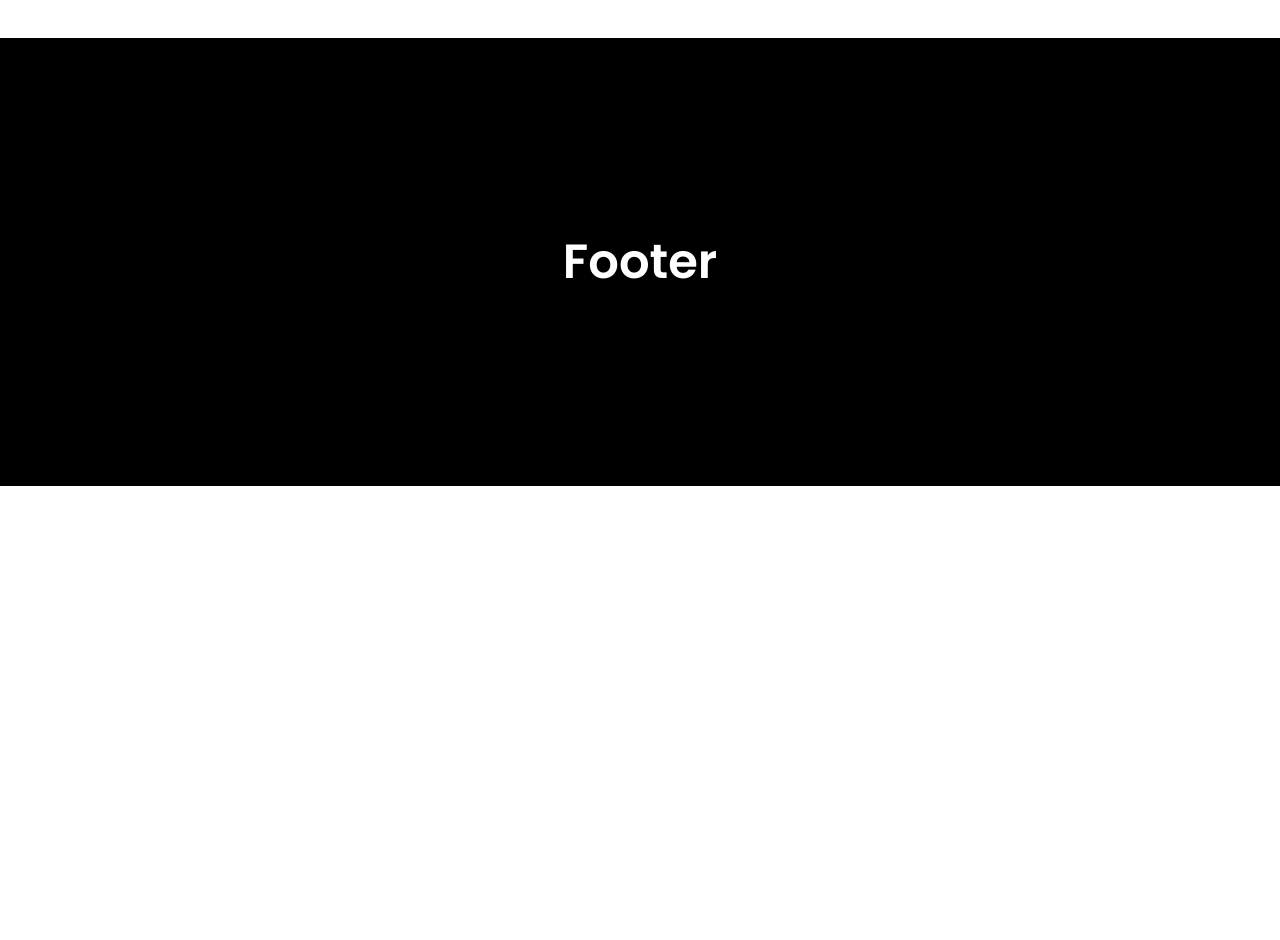
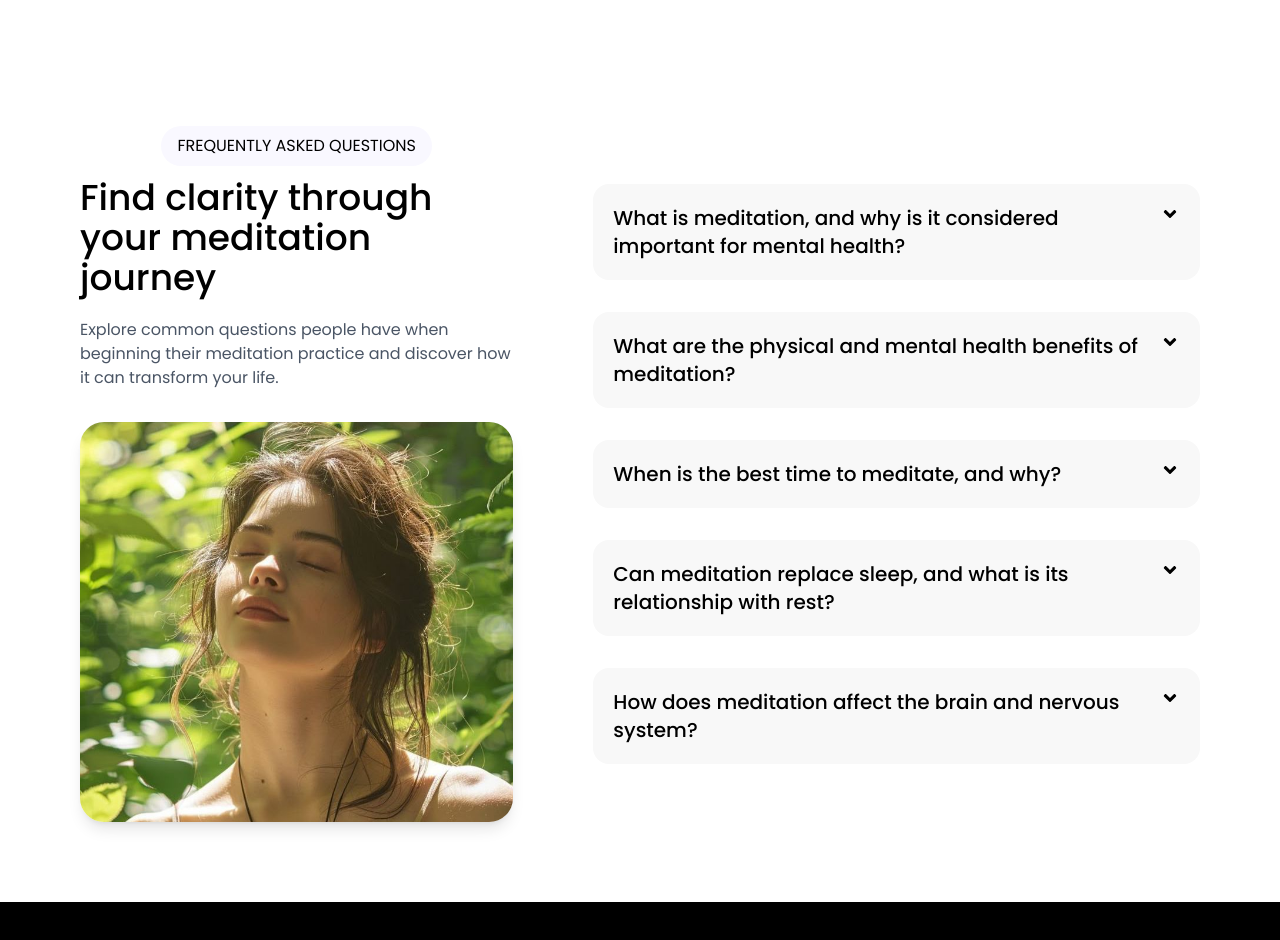
Before and after one commit to Neeschal1/Soham-web, a React (Vite) app: page / in a window 1280 px wide. Shown: the part 3740-4680 px from the top of the page. Before the commit the page ends 4226 px from the top, so only its background shows below. Built offline with nearby package versions, Linux system fonts and the light colour scheme.

Commit message:
faqs completed with responsive codes

```diff
--- a/src/components/landing/faqs.jsx
+++ b/src/components/landing/faqs.jsx
@@ -1,65 +1,169 @@
-import React, { useState } from "react";
+import React, { useState, useEffect, useRef } from "react";
+import { FaAngleUp, FaAngleDown } from "react-icons/fa";
 import Fonts from "../../utils/fontsconfig";
+import Faqimg from "../../assets/images/faqimg.jpg";
 
-const questions = [
+const Faqs = () => {
+  const [openIndex, setOpenIndex] = useState(null);
+  const [visible, setVisible] = useState(false);
+
+  const qunandanswers = [
     {
-        key:1,
-        "question":"Do I need any special equipment to meditate?",
-        "answer":"No special tools are required. A quiet space and a comfortable seat are enough to start your meditation practice."
+      question: "What is meditation, and why is it considered important for mental health?",
+      answer:
+        "Meditation is a mental practice in which a person uses techniques such as focusing the mind on a particular object, thought, or activity to achieve a mentally clear, emotionally calm, and stable state. It is considered important for mental health because it helps reduce stress, anxiety, and negative emotions. Scientific studies have shown that regular meditation can improve brain function, enhance focus, and increase emotional resilience, allowing people to cope better with challenges in daily life.",
     },
     {
-        key:1,
-        "question":"Do I need any special equipment to meditate?",
-        "answer":"No special tools are required. A quiet space and a comfortable seat are enough to start your meditation practice."
+      question: "What are the physical and mental health benefits of meditation?",
+      answer:
+        "Physical benefits: Lower blood pressure, reduced risk of heart disease, stronger immune system, better digestion, and improved sleep. Mental benefits: Enhanced focus and memory, reduced anxiety and depression, improved emotional regulation, increased creativity, and overall mental clarity. These benefits occur gradually with regular practice and can significantly improve quality of life.",
     },
     {
-        key:1,
-        "question":"Do I need any special equipment to meditate?",
-        "answer":"No special tools are required. A quiet space and a comfortable seat are enough to start your meditation practice."
+      question: "When is the best time to meditate, and why?",
+      answer:
+        "Early morning or just before bed is considered the best time. In the morning, the mind is fresh and less distracted, which helps set a calm tone for the day. Before bed, meditation helps relax the mind and body, promoting deep sleep and recovery from daily stress. Consistency in timing also helps make meditation a habit.",
     },
     {
-        key:1,
-        "question":"Do I need any special equipment to meditate?",
-        "answer":"No special tools are required. A quiet space and a comfortable seat are enough to start your meditation practice."
+      question: "Can meditation replace sleep, and what is its relationship with rest?",
+      answer:
+        "Meditation cannot replace sleep, but it can improve the quality of sleep. It relaxes the body and mind, making it easier to fall asleep and experience deep, restorative rest. Meditation before bed, especially breathing or guided meditation, can help reduce insomnia or restless thoughts, leading to better overall mental and physical health.",
     },
-]
+    {
+      question: "How does meditation affect the brain and nervous system?",
+      answer:
+        "Meditation causes measurable changes in the brain. It increases grey matter, which is linked to memory, decision-making, and learning, and strengthens the prefrontal cortex, which is responsible for focus and planning. Simultaneously, it reduces activity in the amygdala, the part of the brain associated with fear, stress, and emotional reactions. Meditation also slows down the nervous system, lowers heart rate, and reduces cortisol, the stress hormone.",
+    }
+  ];
 
-const Faqs = () => {
+  const toggleOpen = (index) => {
+    setOpenIndex(openIndex === index ? null : index);
+  };
 
-    const [answer, setAnswer] = useState(false)
+  // Intersection Observer
+  const scrollRef = useRef(null);
+  useEffect(() => {
+    const section = scrollRef.current;
+    const observer = new IntersectionObserver(
+      (entries) => {
+        entries.forEach((entry) => {
+          if (entry.isIntersecting) {
+            setVisible(true);
+            observer.unobserve(section);
+          }
+        });
+      },
+      { threshold: 0.2 }
+    );
+    if (section) observer.observe(section);
+    return () => observer.disconnect();
+  }, []);
 
   return (
-    <>
-      <div className="flex flex-1 items-center justify-between p-10">
-        <div>
+    <section
+      ref={scrollRef}
+      className={`flex flex-col md:flex-row items-center justify-between gap-20 py-20 lg:px-20 bg-white transition-all duration-700 ${
+        visible ? "opacity-100 translate-y-0" : "opacity-0 translate-y-10"
+      }`}
+    >
+      {/* LEFT SIDE - Heading + Image */}
+      <div className="w-full md:w-5/12 flex flex-col items-start gap-8">
+        {/* Heading Section */}
+        <div className="flex flex-col gap-3 w-full items-center">
+          <h3
+            className="bg-[#F9F8FF] py-2 px-4 rounded-full w-fit"
+            style={Fonts.poppins.regular}
+          >
+            FREQUENTLY ASKED QUESTIONS
+          </h3>
 
-            {/* FAQ's content */}
-          <div className="flex flex-col gap-6">
-            <div className="flex">
+          <h1
+            style={Fonts.poppins.medium}
+            className="text-3xl lg:text-4xl font-bold text-black"
+          >
+            Find clarity through <br /> your meditation journey
+          </h1>
+
+          <p
+            className="text-gray-600 mt-2 max-w-md"
+            style={Fonts.poppins.regular}
+          >
+            Explore common questions people have when beginning their
+            meditation practice and discover how it can transform your life.
+          </p>
+        </div>
+
+        {/* Image Below Heading */}
+        <div className="w-full flex justify-center items-center">
+          <img
+            src={Faqimg}
+            alt="FAQ Illustration"
+            className="rounded-3xl w-full h-[50vh] object-cover shadow-lg hover:scale-105 transition-transform duration-700"
+          />
+        </div>
+      </div>
+
+      {/* RIGHT SIDE - FAQs */}
+      <div className="w-full md:w-7/12 flex flex-col gap-8">
+        {qunandanswers.map((item, index) => (
+          <div
+            key={index}
+            onClick={() => toggleOpen(index)}
+            className="bg-[#F8F8F8] rounded-2xl p-5 cursor-pointer transition-all duration-300 hover:bg-[#EBEBEB]"
+          >
+            <div className="flex justify-between items-start">
               <h3
-                className="bg-[#F9F8FF] py-2 px-10 rounded-full"
+                className="text-lg md:text-xl font-semibold text-black"
+                style={Fonts.poppins.medium}
+              >
+                {item.question}
+              </h3>
+              <div className="ml-4 text-black flex-shrink-0">
+                {openIndex === index ? (
+                  <FaAngleUp className="w-5 h-5" />
+                ) : (
+                  <FaAngleDown className="w-5 h-5" />
+                )}
+              </div>
+            </div>
+
+            <div
+              className={`overflow-hidden transition-all duration-500 ${
+                openIndex === index ? "max-h-80 mt-3" : "max-h-0"
+              }`}
+            >
+              <p
+                className="text-sm md:text-base text-gray-600 leading-relaxed whitespace-pre-line"
                 style={Fonts.poppins.regular}
               >
-                FAQ'S
-              </h3>
-            </div>
-            <div className="flex w-5/12 flex-col gap-4">
-              <h1 style={Fonts.poppins.medium} className="text-4xl">
-                Frequently asked questions
-              </h1>
-              <h3 style={Fonts.poppins.light}>
-                Have questions? We’ve got you covered. Explore our frequently
-                asked questions to quickly find answers, clear doubts, and get
-                guidance to make the most of your journey.
-              </h3>
+                {item.answer}
+              </p>
             </div>
           </div>
+        ))}
+      </div>
 
-          {/* FAQ's */}
-
-        </div>
-      </div>
-    </>
+      {/* Responsive Styling */}
+      <style jsx>{`
+        @media (max-width: 768px) {
+          section {
+            flex-direction: column;
+            text-align: center;
+            padding: 2rem 1.5rem;
+          }
+          img {
+            width: 100%;
+            height: auto;
+            margin-top: 1rem;
+          }
+          h1 {
+            font-size: 1.8rem;
+          }
+          p {
+            font-size: 0.95rem;
+          }
+        }
+      `}</style>
+    </section>
   );
 };
 
--- a/src/components/landing/instructors.jsx
+++ b/src/components/landing/instructors.jsx
@@ -171,7 +171,7 @@ const Instructors = () => {
         <h1 style={Fonts.poppins.medium} className="text-5xl mt-4 mb-2">
           Meet our Expert Instructor
         </h1>
-        <p style={Fonts.poppins.light} className="text-lg text-gray-600 mb-10">
+        <p style={Fonts.poppins.regular} className="text-gray-600 mt-2 mb-10">
           Discover the experts guiding your journey. Our instructors bring years
           of experience, passion, and knowledge to help you grow and learn.
         </p>
--- a/src/screens/landing.jsx
+++ b/src/screens/landing.jsx
@@ -19,7 +19,7 @@ const Landing = () => {
           <Download />
           <Reflection />
           <Instructors />
-          {/* <Faqs /> */}
+          <Faqs />
         </div>
         <Footer />
       </div>
```
Also changed, not shown: src/assets/images/faqimg.jpg (added).
